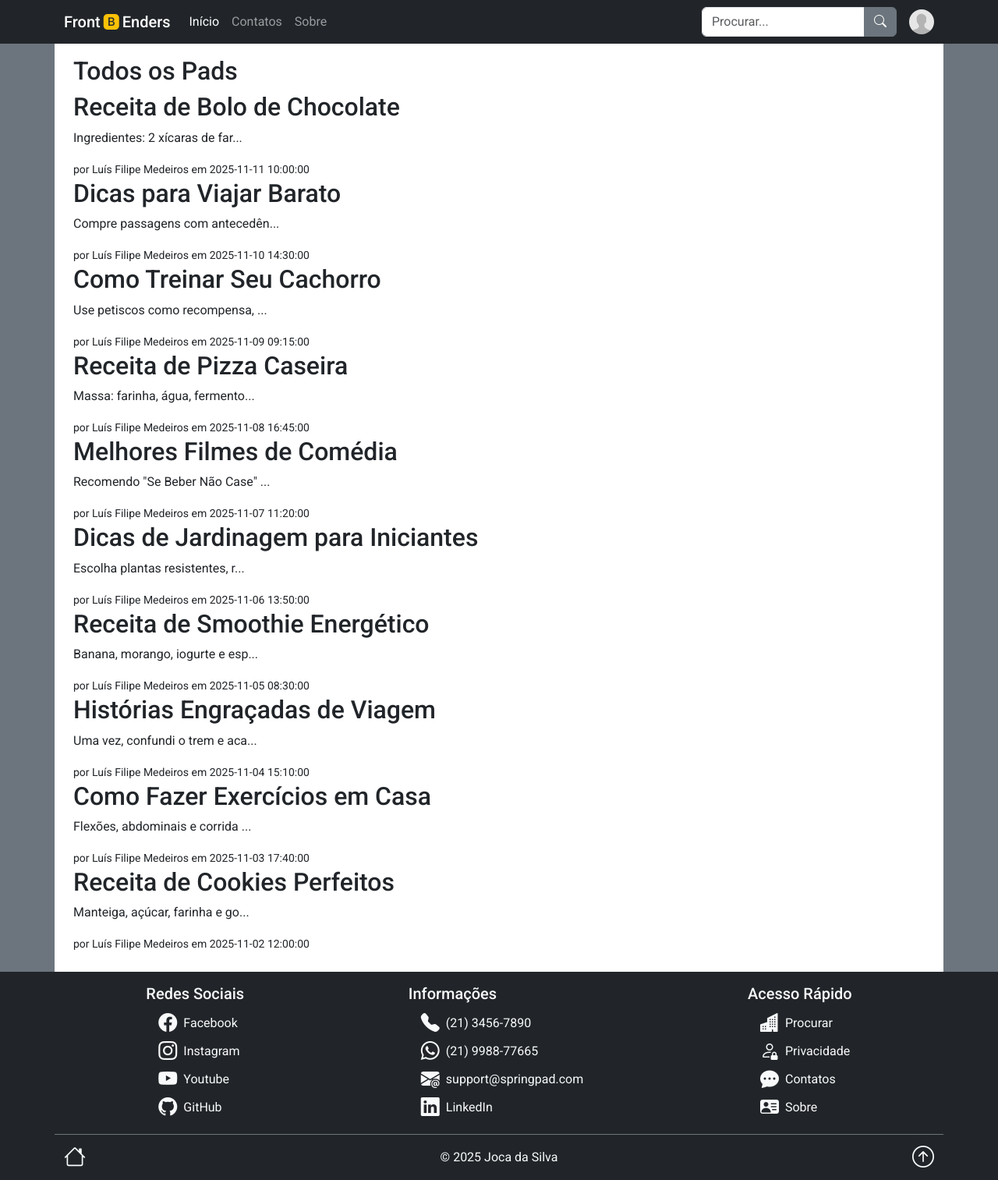
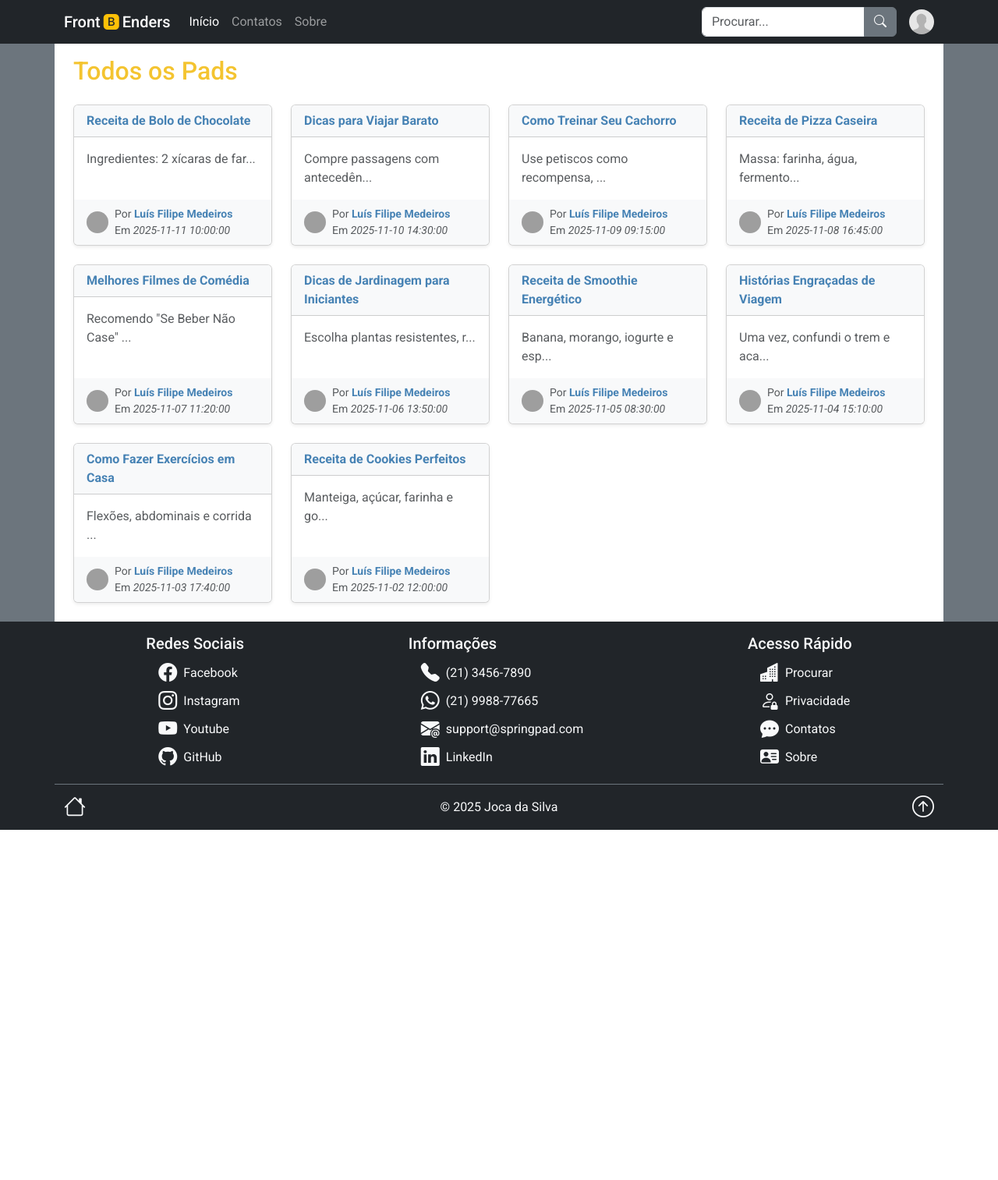
Before and after one commit to lfmos/frontenders_fullstack, a Flask app: page / in a window 1280 px wide. Shown: the whole page at 78% size. After the commit the page ends 1064 px from the top, so only its background shows below. Run offline with Flask 3, Linux system fonts and the light colour scheme; data comes from the database, SQL or seed files in the repository; both versions use the stored data as it was after the commit; some libraries are stand-ins or nearby versions; grey boxes are pictures that could not be loaded.

Commit message:
melhores html e atualizações

```diff
--- a/blueprints/home.py
+++ b/blueprints/home.py
@@ -24,7 +24,7 @@ def home_page():
     # Executa a consulta
     cursor.execute('''
         SELECT
-            pad_id, pad_created_at, pad_title,
+            pad_id, pad_created_at, pad_title, pad_owner,
             own_id, own_display_name, own_photo_url,
             SUBSTR(pad_content, 1, 30) || '...' AS pad_content_preview
         FROM pads
--- a/templates/home.html
+++ b/templates/home.html
@@ -2,14 +2,45 @@
 
 {% block content %}
 
-<h2>Todos os Pads</h2>
+<h2 class="mb-4" style="color: rgb(244, 196, 48);">Todos os Pads</h2>
 
-{% for pad in all_pads %}
-    <div class="pad">
-        <h2>{{ pad.pad_title }}</h2>
-        <p>{{ pad.pad_content_preview }}</p>
-        <small>por {{ pad.own_display_name }} em {{ pad.pad_created_at }}</small>
+{% if all_pads %}
+<div class="row row-cols-1 row-cols-sm-2 row-cols-md-3 row-cols-lg-4 g-4">
+    {% for pad in all_pads %}
+    <div class="col">
+        <div class="card h-100 shadow-sm hover-shadow transition" >
+            <div class="card-header bg-light">
+                <a href="/view/{{ pad.pad_id }}" class="text-decoration-none fw-bold" title="Ver detalhes de '{{ pad.pad_title }}'.">
+                    {{ pad.pad_title | truncate(50) }}
+                </a>
+            </div>
+            <div class="card-body d-flex flex-column">
+                <p class="card-text text-muted flex-grow-1">
+                    {{ pad.pad_content_preview | truncate(120) }}
+                </p>
+            </div>
+            <div class="card-footer bg-light border-0">
+                <small class="text-muted d-flex align-items-center gap-2">
+                    <img src="{{ pad.own_photo_url }}" alt="{{ pad.own_display_name }}"
+                        class="rounded-circle" width="28" height="28" referrerpolicy="no-referrer">
+                    <span>
+                        Por
+                        <a href="/owner/{{pad.pad_owner}}" title="Ver detalhes de {{ pad.own_display_name }}.">
+                            <strong>{{ pad.own_display_name }}</strong></a><br>
+                        Em <em>{{ pad.pad_created_at }}</em>
+                    </span>
+                </small>
+            </div>
+        </div>
     </div>
-{% endfor %}
+    {% endfor %}
+</div>
+{% else %}
+<div class="text-center py-5">
+    <p class="lead text-muted">Nenhum pad criado ainda.</p>
+    <a href="/newpad" class="btn btn-primary btn-lg is-logged d-none">Criar o primeiro Pad</a>
+    <p class="not-is-logged d-block mt-3">Faça login para criar seu primeiro pad!</p>
+</div>
+{% endif %}
 
 {% endblock %}
```
Also changed, not shown: blueprints/view.py (added, +16 -0 lines), templates/view.html (added, +8 -0 lines), database.db.
